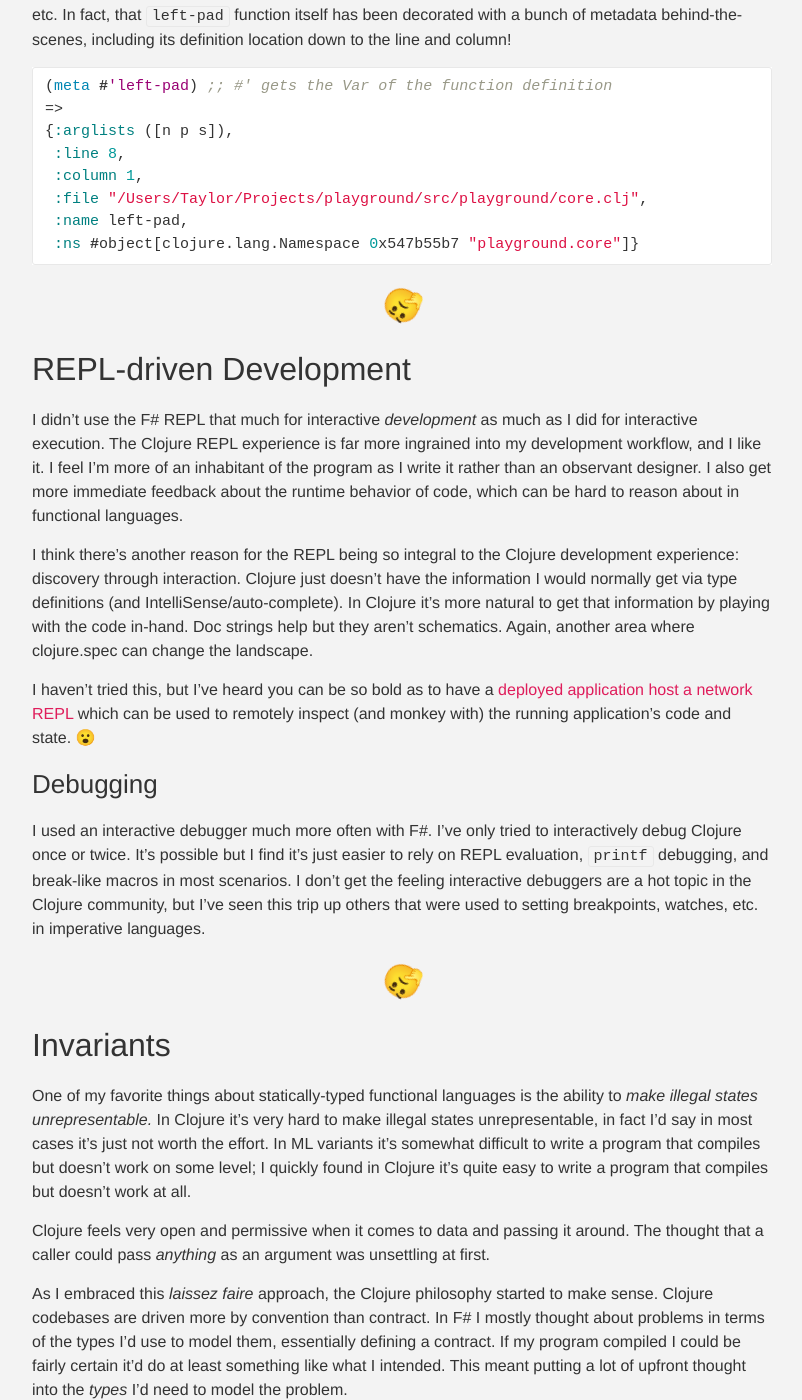
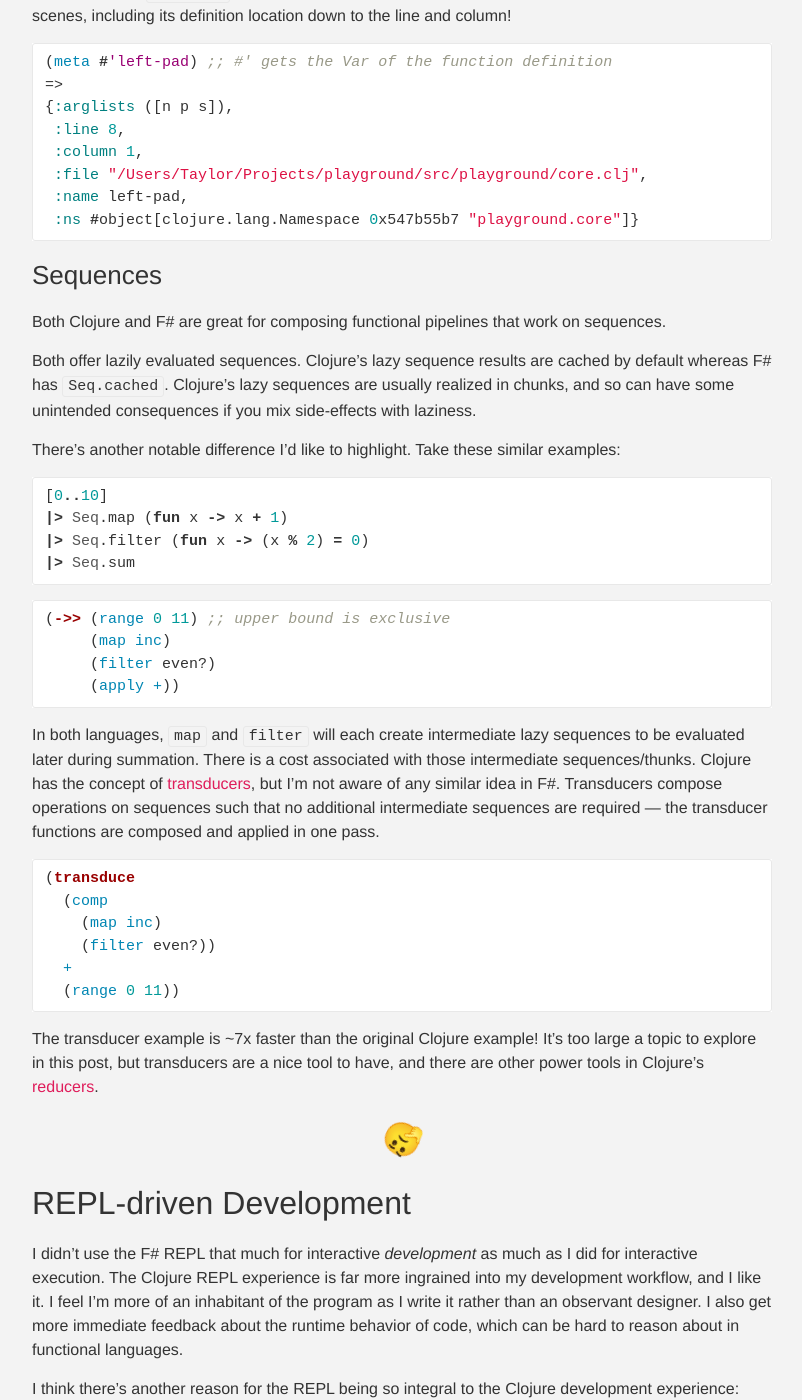
Before and after one commit to taylorwood/taylorwood.github.io, a Jekyll site: the page built from _posts/2017-09-15-year-behind.markdown, in a window 1280 px wide and 1400 px high, scrolled down 7562 px. Shown: the whole window, without its empty margins (238-1040 px from the left). Built offline with Jekyll 4.4.1, drawn with Linux system fonts in a browser that asks for light colours; some of the changed text lies outside the part shown.

Commit message:
Talk about sequences

````diff
--- a/_posts/2017-09-15-year-behind.markdown
+++ b/_posts/2017-09-15-year-behind.markdown
@@ -6,7 +6,7 @@
 ---
 A lot has changed since my last post nearly a year ago. I want to write about my experience coming from a ML-family language to a Lisp. It's not very informative as a tutorial; it's mostly scattershot notes and things I've found interesting along the way.
 
-> _Updated 2018-10-04: Some corrections from feedback. 2018-02-11: Added notes on metadata, pre-/post-conditions, and refactoring._
+> _Updated 2018-10-07: Sequences; 2018-10-04: Some corrections from feedback; 2018-02-11: Added notes on metadata, pre-/post-conditions, and refactoring._
 
 ## Background
 
@@ -248,6 +248,37 @@
  :ns #object[clojure.lang.Namespace 0x547b55b7 "playground.core"]}
 ```
 
+### Sequences
+
+Both Clojure and F# are great for composing functional pipelines that work on sequences.
+
+Both offer lazily evaluated sequences. Clojure's lazy sequence results are cached by default whereas F# has `Seq.cached`.
+Clojure's lazy sequences are usually realized in chunks, and so can have some unintended consequences if you mix side-effects with laziness.
+
+There's another notable difference I'd like to highlight. Take these similar examples:
+```ocaml
+[0..10]
+|> Seq.map (fun x -> x + 1)
+|> Seq.filter (fun x -> (x % 2) = 0)
+|> Seq.sum
+```
+```clojure
+(->> (range 0 11) ;; upper bound is exclusive
+     (map inc)
+     (filter even?)
+     (apply +))
+```
+In both languages, `map` and `filter` will each create intermediate lazy sequences to be evaluated later during summation. There is a cost associated with those intermediate sequences/thunks. Clojure has the concept of [transducers](https://clojure.org/reference/transducers), but I'm not aware of any similar idea in F#. Transducers compose operations on sequences such that no additional intermediate sequences are required --- the transducer functions are composed and applied in one pass.
+```clojure
+(transduce
+  (comp
+    (map inc)
+    (filter even?))
+  +
+  (range 0 11))
+```
+The transducer example is ~7x faster than the original Clojure example! It's too large a topic to explore in this post, but transducers are a nice tool to have, and there are other power tools in Clojure's [reducers](https://clojure.org/reference/reducers).
+
 <div class="thinking-separator"><div></div></div>
 
 ## REPL-driven Development
````
Also changed, not shown: other parts of _posts/2017-09-15-year-behind.markdown (+4 -4 lines).
